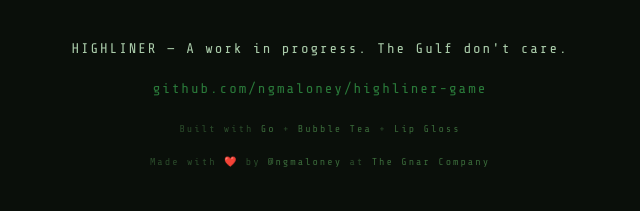
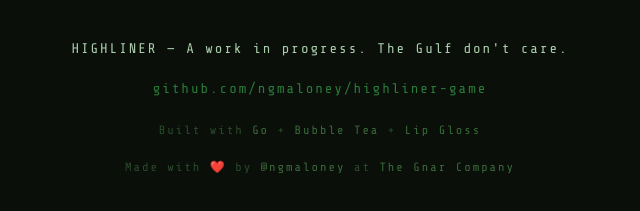
Before and after one commit to ngmaloney/highliner-game, a plain HTML site: page docs/index.html in a window 1280 px wide. Shown: the part 5620-5831 px from the top of the page, 320-960 px from the left. Drawn offline with nearby package versions, Linux system fonts and the light colour scheme.

Commit message:
Increase footer font sizes (12px base → 14px, small lines 10px → 12px)

```diff
--- a/docs/index.html
+++ b/docs/index.html
@@ -343,7 +343,7 @@
     text-align: center;
     padding: 40px 20px;
     color: var(--dim);
-    font-size: 12px;
+    font-size: 14px;
     letter-spacing: 2px;
   }
 
@@ -614,8 +614,8 @@
 <footer>
   <p>HIGHLINER — A work in progress. The Gulf don't care.</p>
   <p style="margin-top: 8px;"><a href="https://github.com/ngmaloney/highliner-game">github.com/ngmaloney/highliner-game</a></p>
-  <p style="margin-top: 20px; font-size: 10px; color: #2a4a2a;">Built with <a href="https://golang.org" style="color: #3a6a3a;">Go</a> + <a href="https://github.com/charmbracelet/bubbletea" style="color: #3a6a3a;">Bubble Tea</a> + <a href="https://github.com/charmbracelet/lipgloss" style="color: #3a6a3a;">Lip Gloss</a></p>
-  <p style="margin-top: 12px; font-size: 10px; color: #2a4a2a;">Made with ❤️ by <a href="https://github.com/ngmaloney" target="_blank" style="color: #3a6a3a;">@ngmaloney</a> at <a href="https://www.thegnar.com" target="_blank" style="color: #3a6a3a;">The Gnar Company</a></p>
+  <p style="margin-top: 20px; font-size: 12px; color: #2a4a2a;">Built with <a href="https://golang.org" style="color: #3a6a3a;">Go</a> + <a href="https://github.com/charmbracelet/bubbletea" style="color: #3a6a3a;">Bubble Tea</a> + <a href="https://github.com/charmbracelet/lipgloss" style="color: #3a6a3a;">Lip Gloss</a></p>
+  <p style="margin-top: 12px; font-size: 12px; color: #2a4a2a;">Made with ❤️ by <a href="https://github.com/ngmaloney" target="_blank" style="color: #3a6a3a;">@ngmaloney</a> at <a href="https://www.thegnar.com" target="_blank" style="color: #3a6a3a;">The Gnar Company</a></p>
 </footer>
 
 </body>
```
